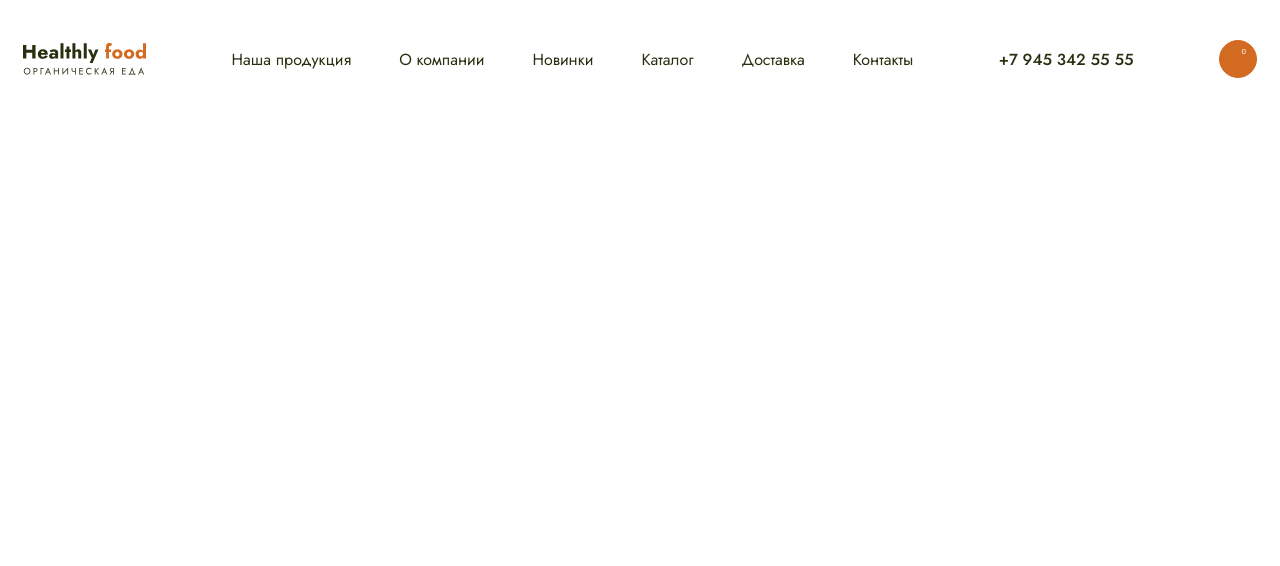
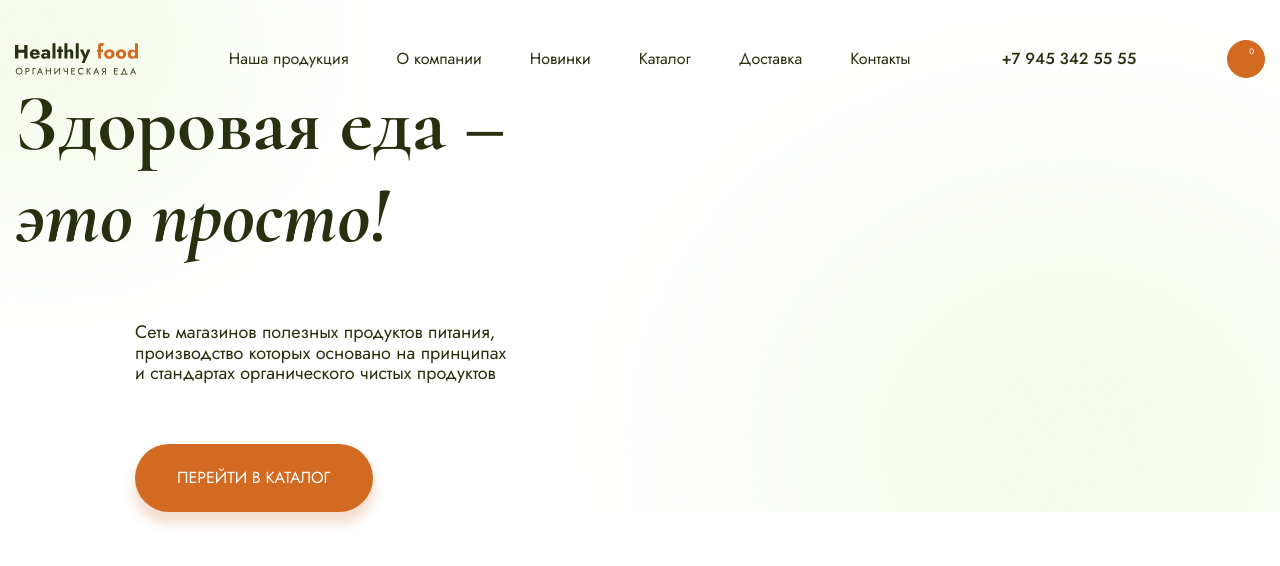
Before and after one commit to VadimZakharchenko/Modue02-Shop, a website built with webpack: page src/index.html in a window 1280 px wide. Built offline with nearby package versions, Linux system fonts and the light colour scheme; files whose address does not match are found by name.

Commit message:
started connecting the first unit

```diff
--- a/package.json
+++ b/package.json
@@ -16,6 +16,7 @@
     "webpack-dev-server": "^4.7.3"
   },
   "dependencies": {
-    "html-webpack-plugin": "^5.5.0"
+    "html-webpack-plugin": "^5.5.0",
+    "normalize.css": "^8.0.1"
   }
 }
--- a/src/index.html
+++ b/src/index.html
@@ -37,6 +37,22 @@
                 <span class="header__counter">0</span>
             </button>
         </header>
+        <div class="containner">
+            <div class="main__text">
+                <h1 class="title title__block">
+                    Здоровая еда &ndash;
+                    <span class="title__span">это просто!</span>
+                </h1>
+                <div class="main__item">
+                    <p class="description description_size-s">
+                        Сеть магазинов полезных продуктов питания,  производство которых основано на&nbsp;принципах и стандартах органического чистых продуктов
+                    </p>
+                    <div class="main__link">
+                        <a href="#" class="link">Перейти в каталог</a>
+                    </div>
+                </div>
+            </div>
+        </div>
     </div>
 </body>
 </html>
--- a/src/index.js
+++ b/src/index.js
@@ -1 +1,2 @@
+import 'normalize.css'
 import './styles/main.scss'
--- a/src/styles/main.scss
+++ b/src/styles/main.scss
@@ -14,17 +14,16 @@ html {
 body {
     font-size: 1.6rem;
     font-family: $font-jost;
+    color: $green;
 }
 
 .header {
     max-width: 1440px;
     margin: 0 auto;
-    padding-left: 15px;
-    padding-right: 15px;
+    padding: 4rem 15px 0 15px;
     display: flex;
     justify-content: space-between;
     align-items: center;
-    margin-top: 4rem;
     &__nav {
         display: flex;
         list-style-type: none;
@@ -33,7 +32,6 @@ body {
         gap: 4.8rem;
     }
     &__link {
-        font-size: 1.6rem;
         color: $green;
         text-decoration: none;
         &:hover {
@@ -41,7 +39,6 @@ body {
         }
     }
     &__tel {
-        font-size: 1.6rem;
         font-weight: 500;
         color: $green;
         text-decoration: none;
@@ -83,3 +80,57 @@ body {
     width: 12.3rem;
     height: 3.2rem;
 }
+
+.containner {
+    max-width: 1440px;
+    margin: 0 auto;
+    padding-left: 15px;
+    padding-right: 15px;
+}
+
+.main {
+    background-image: url(../images/main.png);
+    background-size: cover;
+    background-position-x: center;
+    &__item {
+        margin-left: 12rem;
+        max-width: 378px;
+        margin-top: 6rem;
+    }
+    &__link {
+        margin-top: 6rem;
+    }
+}
+
+.title {
+    font-family: $font-cormorant;
+    font-weight: 700;
+    font-size: 8rem;
+    margin: 0;
+    &__span {
+        font-style: italic;
+    }
+    &__block {
+        .title__span {
+            display: block;
+        }
+    }
+}
+
+.description {
+    margin: 0;
+    &_size-s {
+        font-size: 1.8rem;
+    }
+}
+
+.link {
+    color: $white;
+    text-transform: uppercase;
+    padding: 2.5rem 4.2rem;
+    background-color: $orange;
+    box-shadow: 0px 1rem 1.1rem .2rem rgba(207, 92, 13, 0.2);
+    text-decoration: none;
+    border-radius: 3.8rem;
+    display: inline-block;
+}
```
Also changed, not shown: dist/images/293b3b43f3447615d884.png (added), dist/index.html, dist/styles/main.css, src/images/main.png (added), 1 other file.
